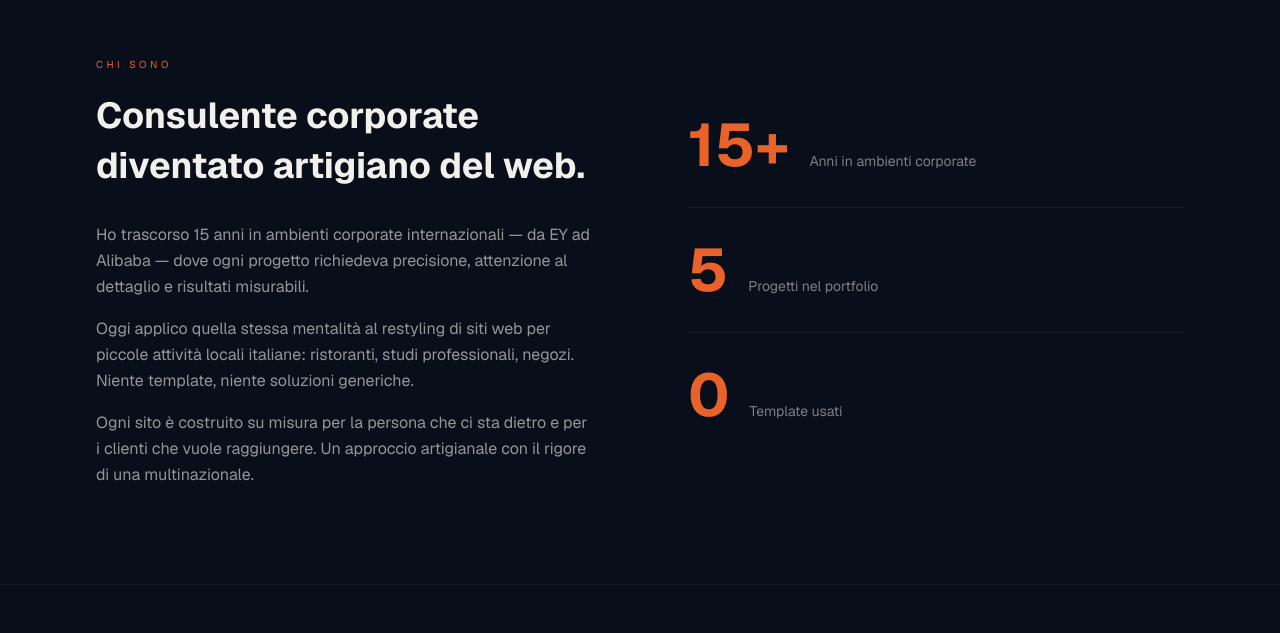
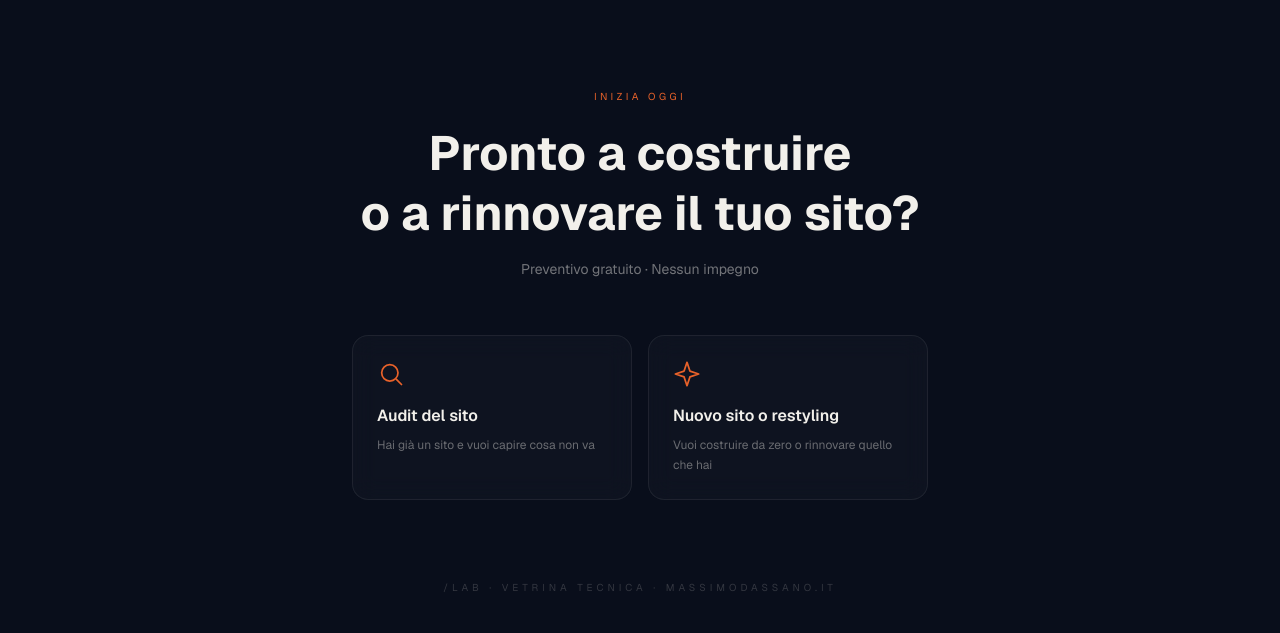
Before and after one commit to MaxDax84/CV_Massimo_Dassano, a Next.js app: page /lab in a window 1280 px wide. Shown: the part 1847-2480 px from the top of the page. Built offline with nearby package versions, Linux system fonts and the light colour scheme.

Commit message:
Lab: rimuovi sezione Chi sono, ridondante con homepage
Co-Authored-By: Claude Sonnet 4.6 <noreply@anthropic.com>

```diff
--- a/app/lab/page.tsx
+++ b/app/lab/page.tsx
@@ -1,6 +1,5 @@
 import Hero from "@/components/lab/Hero";
 import Projects from "@/components/lab/Projects";
-import About from "@/components/lab/About";
 import CTA from "@/components/lab/CTA";
 import CustomCursor from "@/components/lab/CustomCursor";
 
@@ -11,8 +10,6 @@ export default function LabPage() {
       <Hero />
       <div id="progetti" />
       <Projects />
-      <div id="about" />
-      <About />
       <CTA />
     </main>
   );
--- a/components/lab/Hero.tsx
+++ b/components/lab/Hero.tsx
@@ -93,7 +93,6 @@ export default function Hero() {
 
   const navLinks = [
     { label: ht.nav.projects, href: "#progetti" },
-    { label: ht.nav.about, href: "#about" },
     { label: ht.nav.contact, href: "https://www.massimodassano.it", external: true },
   ];
 
```
